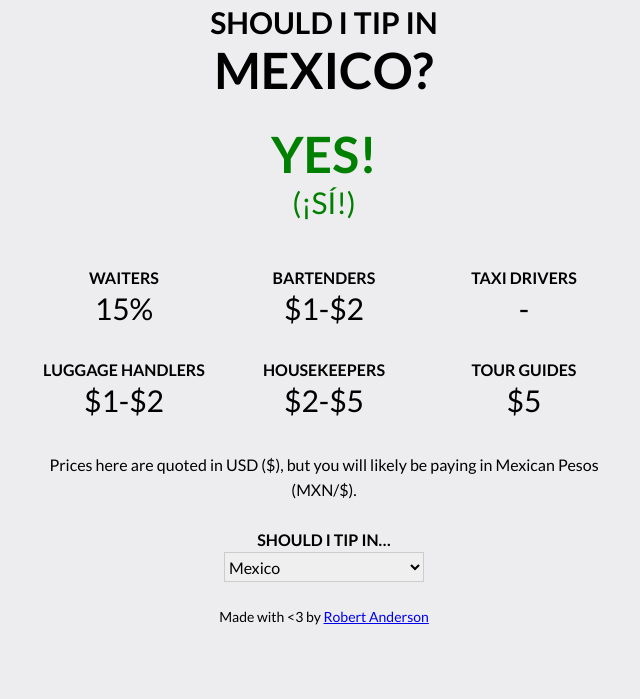
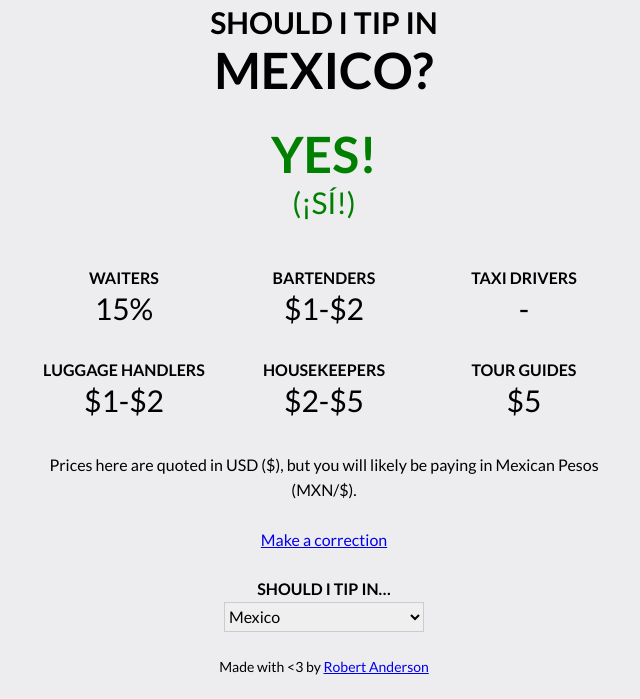
Before and after one commit to noisysocks/shoulditip.in, a Jekyll site: the page built from _countries/mexico.md, in a window 1280 px wide. Shown: the part 251-950 px from the top of the page, without its empty margins (316-956 px from the left). Built offline with Jekyll 4.4.1, drawn with Linux system fonts in a browser that asks for light colours; before the commit the page ends 901 px from its top, so only the background shows below that.

Commit message:
simple 'make a correction' link

```diff
--- a/_layouts/country.html
+++ b/_layouts/country.html
@@ -59,4 +59,10 @@ layout: default
   {{ page.extra_info }}
 </p>
 
+<p>
+  <a href="https://github.com/noisysocks/shoulditip.in/issues/new?title=The%20page%20on%20{{ page.title | uri_escape }}%20is%20incorrect">
+    Make a correction
+  </a>
+</p>
+
 {% include picker.html %}
```
